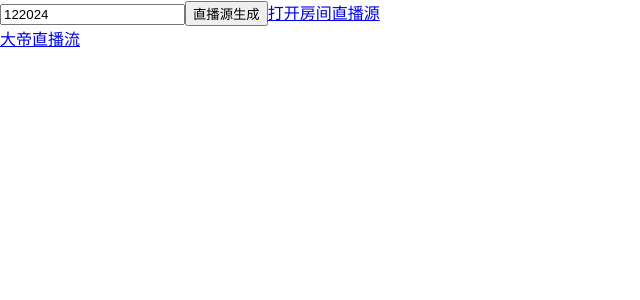
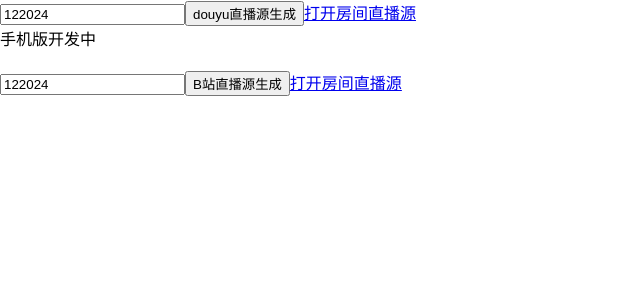
Before and after one commit to TheThreeBody/react_web, a React (Create React App) app: page / in a window 1280 px wide. Shown: the top 300 px of the page, without its empty margins (0-640 px from the left). Built offline with nearby package versions, Linux system fonts and the light colour scheme; no server answers.

Commit message:
update bilibili

```diff
--- a/src/DouyuStream.js
+++ b/src/DouyuStream.js
@@ -11,6 +11,7 @@ const DADI_LION = 'http://dyscdnali1.douyucdn.cn/live/122024r69JkBOUVs.flv';
 class DouyuStream extends Component{
 
     state = {
+        OS:'windows',
         roomNo : '122024',
         stream: ''
     }
@@ -24,24 +25,37 @@ class DouyuStream extends Component{
     }
 
     trim = (oriURL) => oriURL
-    queryPython = (roomNo) => {
+    queryDouyuPy = (roomNo) => {
         realURLsAPI.queryDouyuRoom(roomNo)
             .then((stream) => {
                // this.trim(stream)
                 this.setState({stream})
             })
     }
+    queryBilibiliPy = (roomNo) => {
+        realURLsAPI.queryBilibiliRoom(roomNo)
+            .then((stream) => {
+                // this.trim(stream)
+                this.setState({stream})
+            })
+    }
+
+    handleEnterKey = (e) => {
+        if(e.nativeEvent.keyCode === 13){ //e.nativeEvent获取原生的事件对像
+            this.queryDouyuPy(this.state.roomNo)
+        }
+    }
 
     render() {
 
-        const {roomNo,stream} = this.state;
+        const {OS, roomNo, stream} = this.state;
 
         const DADIplayerURL = browserOS.isMac() ? `iina://open?url=${DADI_LION}` : `potplayer://${DADI_LION}`;
         const playerURL = browserOS.isMac() ? `iina://open?url=${stream}` : `potplayer://${stream}`;
 
         return (
             <div className='list-platforms'>
-                <div>
+                <div onKeyDown={(e) => this.handleEnterKey(e)}>
                     <input
                         className='search-room'
                         type='text'
@@ -50,8 +64,8 @@ class DouyuStream extends Component{
                         onChange={(event) => this.updateSearch(event.target.value)}
                     />
 
-                    <button onClick={() => this.queryPython(roomNo)}>
-                        直播源生成
+                    <button onClick={() => this.queryDouyuPy(roomNo)}>
+                        douyu直播源生成
                     </button>
 
                     <a
@@ -63,12 +77,41 @@ class DouyuStream extends Component{
                         {/*复制*/}
                     </a>
                     <br/>
+                    手机版开发中
+                    {/*OS === 'android'?*/}
+                    {/*<Link onClick={}>*/}
+                        {/*点击复制{playerURL}*/}
+                    {/*</Link>*/}
+                    {/*: <br/>*/}
+                    {/*<a*/}
+                        {/*className="add-contact"*/}
+                        {/*href={DADIplayerURL}*/}
+                        {/*target="_blank"*/}
+                    {/*>*/}
+                        {/*大帝直播流*/}
+                    {/*</a>*/}
+                </div>
+                <br/>
+                <div onKeyDown={(e) => this.handleEnterKey(e)}>
+                    <input
+                        className='search-room'
+                        type='text'
+                        placeholder='输入房间号'
+                        value={roomNo}
+                        onChange={(event) => this.updateSearch(event.target.value)}
+                    />
+
+                    <button onClick={() => this.queryBilibiliPy(roomNo)}>
+                        B站直播源生成
+                    </button>
+
                     <a
                         className="add-contact"
-                        href={DADIplayerURL}
+                        href={playerURL}
                         target="_blank"
                     >
-                        大帝直播流
+                        打开房间直播源{stream}
+                        {/*复制*/}
                     </a>
                 </div>
             </div>
--- a/src/utils/realURLsAPI.js
+++ b/src/utils/realURLsAPI.js
@@ -31,6 +31,11 @@ export const queryDouyuRoom = (roomNo) =>
         .then(res => res.json())
         .then(data => data.stream)
 
+export const queryBilibiliRoom = (roomNo) =>
+    fetch(`${api}/bilibili?roomNo=${roomNo}`, { CROSheadersGET })
+        .then(res => res.json())
+        .then(data => data.stream)
+
 export const getAll = () =>
   fetch(`${api}/contacts`, { headers })
     .then(res => res.json())
```
Also changed, not shown: 11 other files (tests, documents, lock files or other folders).
